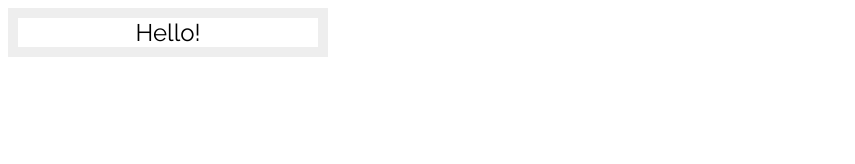
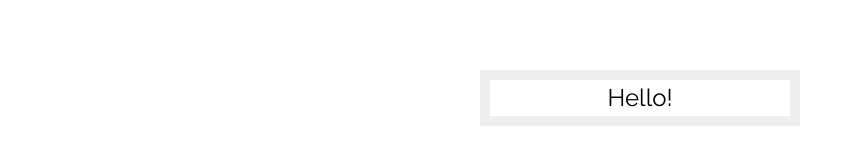
Before and after one commit to yanushok/yanushok.github.io, a plain HTML site: page index.html in a window 1280 px wide. Shown: the whole page, without its empty margins (0-855 px from the left). Drawn offline with Linux system fonts and the light colour scheme.

Commit message:
initial commit

```diff
--- a/index.html
+++ b/index.html
@@ -15,6 +15,8 @@
             text-align: center;
             border: 10px solid #eee;
             font-size: 1.5em;
+            line-height: 1.5em;
+            margin: 70px auto;
         }
     </style>
 </head>
```
